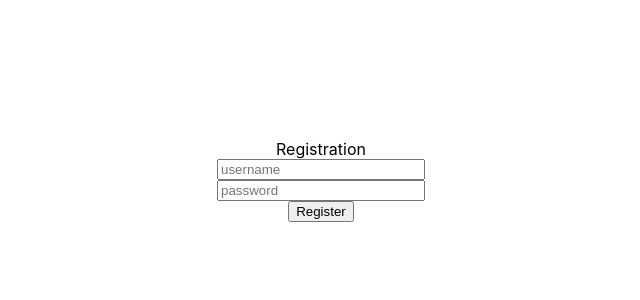
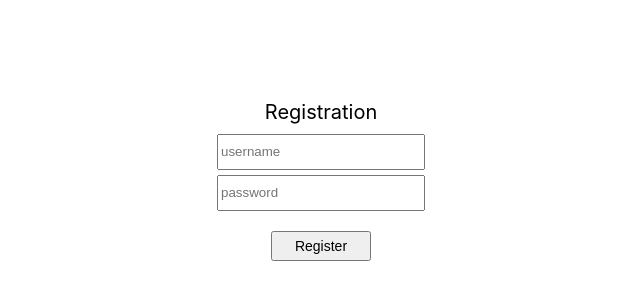
Before and after one commit to Valss22/react-template, a React (Create React App) app: page / in a window 1280 px wide. Shown: the part 220-520 px from the top of the page, without its empty margins (319-959 px from the left). Built offline with nearby package versions, Linux system fonts and the light colour scheme.

Commit message:
Add mini styles for registration component

```diff
--- a/src/registration/hook.ts
+++ b/src/registration/hook.ts
@@ -13,6 +13,7 @@ export const useRegistrationService = () => {
       })
     }
   }
+
   return {
     user, onChangeField
   }
--- a/src/registration/ui/component.module.css
+++ b/src/registration/ui/component.module.css
@@ -7,10 +7,26 @@
     align-items: center;
 }
 
+.title {
+    font-size: 20px;
+}
+
 .name {
+    margin-top: 10px;
     width: 200px;
+    height: 30px;
 }
 
 .password {
+    margin-top: 5px;
     width: 200px;
+    height: 30px;
 }
+
+.button {
+    cursor: pointer;
+    width: 100px;
+    height: 30px;
+    margin-top: 20px;
+    font-size: 14px;
+}
--- a/src/registration/ui/component.tsx
+++ b/src/registration/ui/component.tsx
@@ -7,7 +7,7 @@ export const Registration: React.FC = () => {
 
   return (
     <div className={style.container}>
-      <div>
+      <div className={style.title}>
         Registration
       </div>
         <input
@@ -23,7 +23,7 @@ export const Registration: React.FC = () => {
           onChange={registrationService.onChangeField("password")}
           type="password"
         />
-      <button>Register</button>
+      <button className={style.button}>Register</button>
     </div>
   )
 }
```
